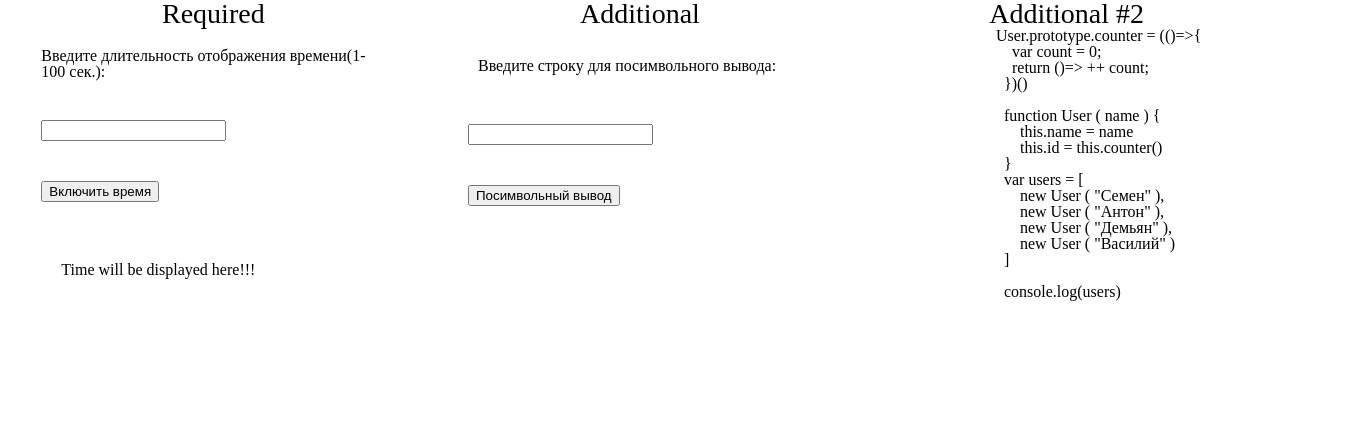
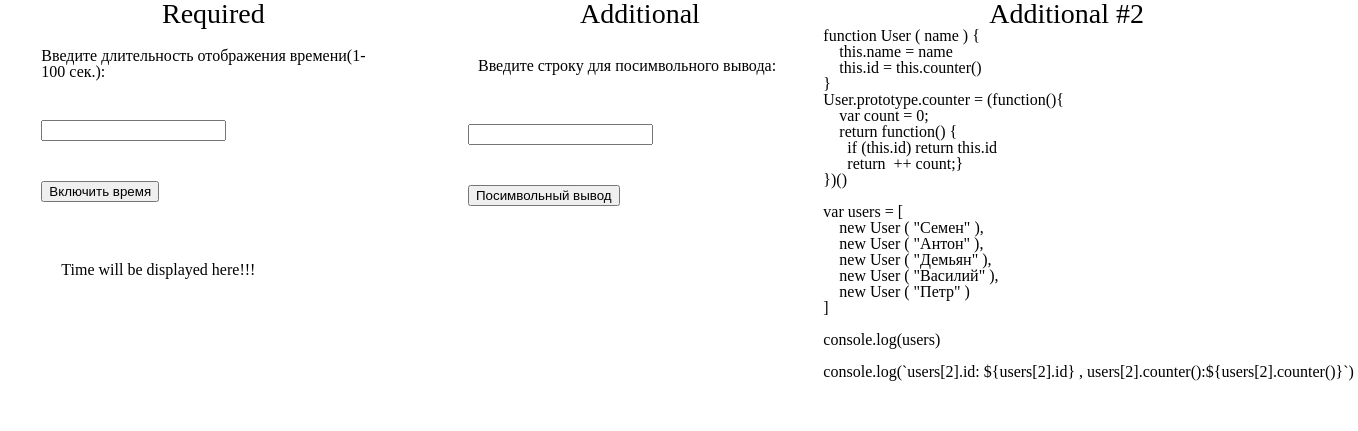
Before and after one commit to udot-a/HW8_UDOT, a plain HTML site: page index.html in a window 1280 px wide. Shown: the whole page, 1358 px wide, since content can reach past the window. Drawn offline with Linux system fonts and the light colour scheme.

Commit message:
attempt #3

```diff
--- a/index.html
+++ b/index.html
@@ -30,23 +30,29 @@
     <div class="block-scheme">
         <h1>Additional #2</h1>
         <pre>
-                User.prototype.counter = (()=>{
-                    var count = 0;
-                    return ()=> ++ count;
-                  })()
-
             function User ( name ) {
                 this.name = name
                 this.id = this.counter()
             }
+            User.prototype.counter = (function(){
+                var count = 0;
+                return function() {
+                  if (this.id) return this.id
+                  return  ++ count;}
+            })()
+
             var users = [
                 new User ( "Семен" ),
                 new User ( "Антон" ),
                 new User ( "Демьян" ),
-                      new User ( "Василий" )
+                new User ( "Василий" ),
+                new User ( "Петр" )
             ]
 
             console.log(users)
+
+            console.log(`users[2].id: ${users[2].id} , users[2].counter():${users[2].counter()}`)
+
 
         </pre>
     </div>
```
Lines whose indentation alone changed are shown as unchanged.
